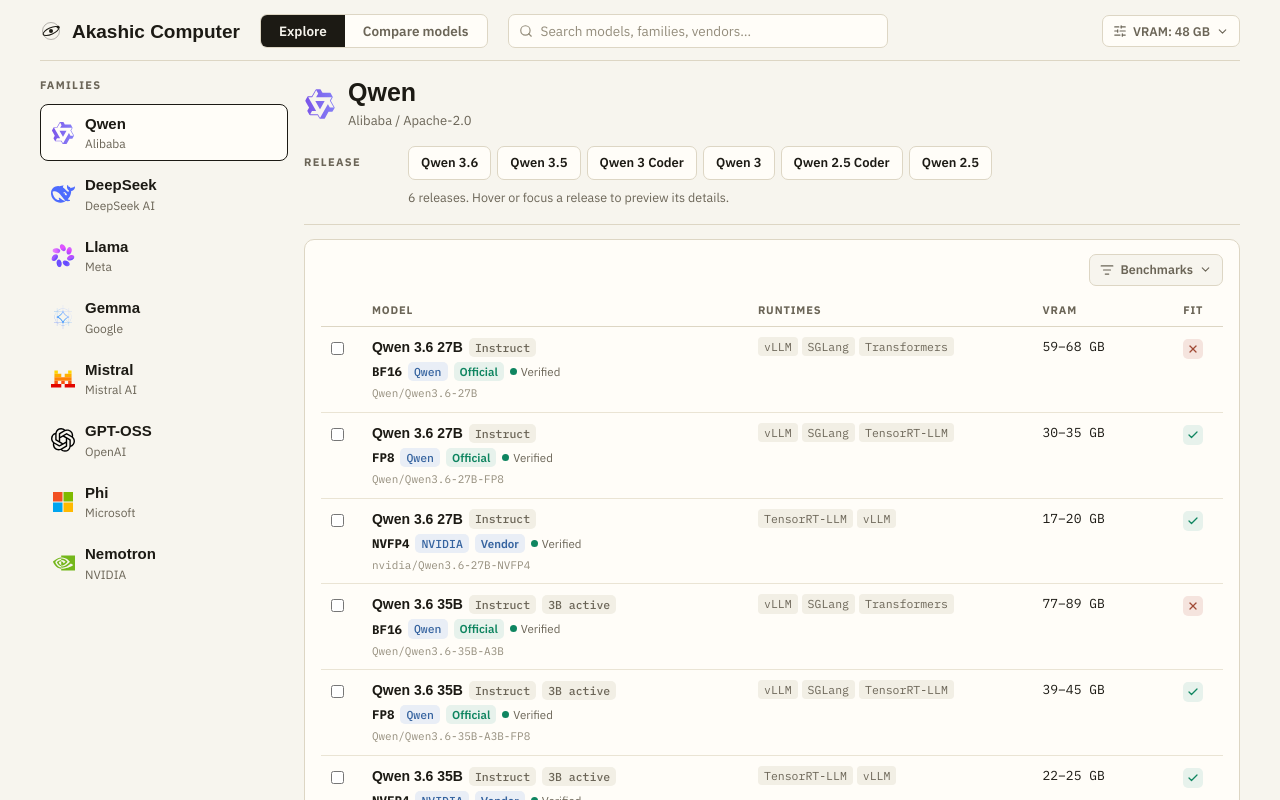
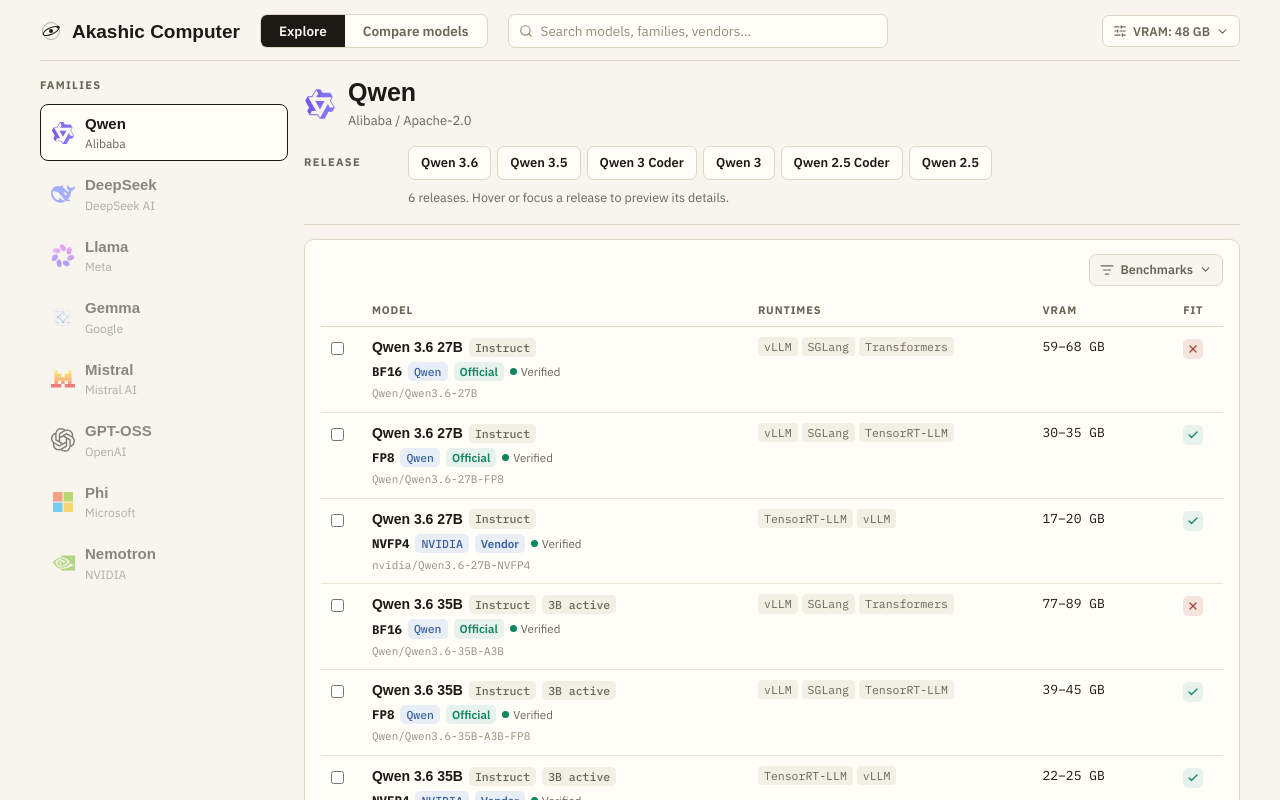
Before and after one commit to mjkang-estrella/akashic-computer, a Next.js app: page / in a window 1280 px wide. Shown: the top 800 px of the page. Built offline with nearby package versions, Linux system fonts and the light colour scheme; a web font is replaced by a local one.

Commit message:
Fade unselected model families

```diff
--- a/src/components/atlas/ExploreView.tsx
+++ b/src/components/atlas/ExploreView.tsx
@@ -85,10 +85,10 @@
             key={family.id}
             aria-current={family.id === familyId}
             onClick={() => onFamily(family.id)}
-            className={`mb-1 flex w-full items-center gap-2.5 rounded-lg border px-2.5 py-2 text-left ${
+            className={`mb-1 flex w-full items-center gap-2.5 rounded-lg border px-2.5 py-2 text-left transition-opacity ${
               family.id === familyId
-                ? "border-ink bg-panel"
-                : "border-transparent hover:border-line hover:bg-panel"
+                ? "border-ink bg-panel opacity-100"
+                : "border-transparent opacity-50 hover:border-line hover:bg-panel hover:opacity-100 focus-visible:opacity-100"
             }`}
           >
             <Image
```
